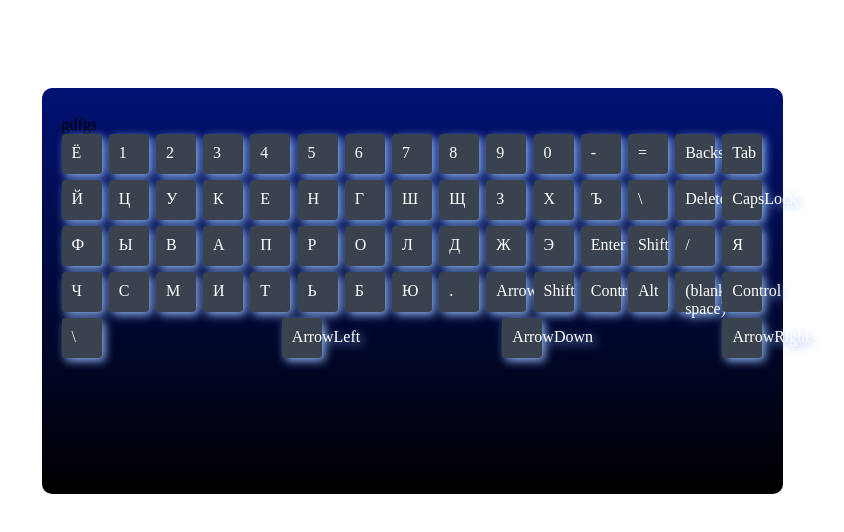
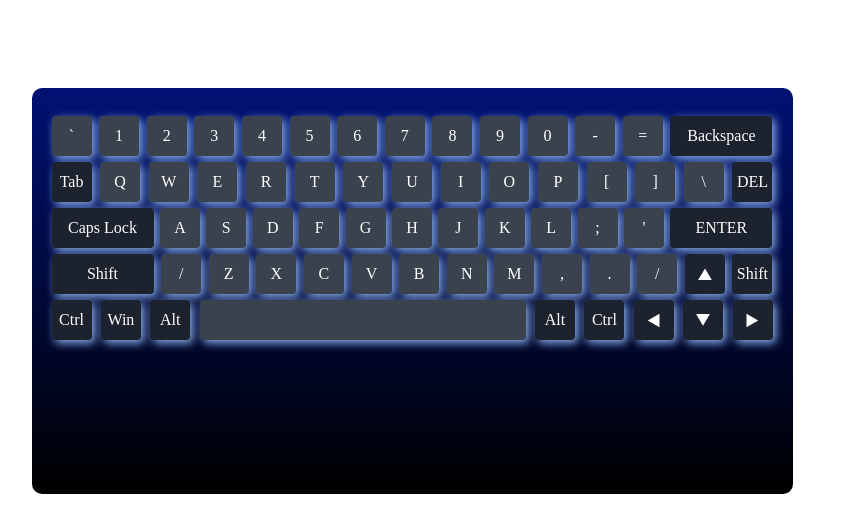
Before and after one commit to RomanKadevich/virtual-keyboard, a website: page index.html in a window 1280 px wide. Shown: the whole page, without its empty margins (228-1072 px from the left). Drawn offline with Linux system fonts and the light colour scheme.

Commit message:
create html layout of eng and rus keyboard using only js

```diff
--- a/_keyboard.scss
+++ b/_keyboard.scss
@@ -5,7 +5,7 @@
     position: relative;
     top:10vh;
     padding: 28px 20px;
-    max-width: 741px;
+    max-width: 761px;
     margin: 0 auto;
     height: 406px;
     background: linear-gradient(180deg, #001CBA -61.58%, #000000 100%);
@@ -20,6 +20,9 @@
 
     }
     &__key{
+        display: flex;
+        align-items: center;
+        justify-content: center;
         padding: 10px;
         width: 40px;
         height: 40px;
@@ -29,4 +32,16 @@
         font-size: 1em;
         color:#FFFFFF;
     }
+    &__key_size{
+        width: 102px;
+    }
+    &__key_bs-size{
+        width: 326px;
+    }
+    &__key_color{
+        background: #1C232E;
+    }
+    &__key_active{
+        color: #5B70E6;
+    }
 }
--- a/script.js
+++ b/script.js
@@ -1,11 +1,87 @@
-let pressedKeys = ['Ё', '1', '2', '3', '4', '5', '6', '7', '8', '9', '0', '-', '=', 'Backspace', 'Tab', 'Й', 'Ц', 'У', 'К', 'Е', 'Н', 'Г', 'Ш', 'Щ', 'З', 'Х', 'Ъ', '\\', 'Delete', 'CapsLock', 'Ф', 'Ы', 'В', 'А', 'П', 'Р', 'О', 'Л', 'Д', 'Ж', 'Э', 'Enter', 'Shift', '/', 'Я', 'Ч', 'С', 'М', 'И', 'Т', 'Ь', 'Б', 'Ю', '.', 'ArrowUp', 'Shift', 'Control', 'Alt', '(blank space)', 'Control', '\\', 'ArrowLeft', 'ArrowDown', 'ArrowRight'];
+// 14, 15, 29, 30, 42, 43, 55-59, 61-65 - color
+// 14, 30, 42, 43, 55 - size
+//функция создает верстку клавиатуры в блоке HTML, используя массив из ключей клавиш
+function creatKeyboard(arrOfKeys, htmlFieldElement) {
+    for (let i = 0; i < arrOfKeys.length; i++) {
+
+        if ((i === 14) || (i === 28) || ((i >= 54) && (i <= 58)) ||
+            ((i >= 60) && (i <= 64))) {
+            htmlFieldElement.innerHTML += "<div class = 'keyboard__key keyboard__key_color' id = 'key'>" + arrOfKeys[i] + "</div>"
+        } else if ((i === 13) || (i === 29) || (i === 41) || (i === 42) ||
+            (i === 54) || (i === 42) || ((i >= 54) && (i <= 58)) ||
+            ((i >= 60) && (i <= 64))) {
+            htmlFieldElement.innerHTML += "<div class = 'keyboard__key keyboard__key_color keyboard__key_size' id = 'key'>" + arrOfKeys[i] + "</div>"
+
+        } else if (i === 59) {
+            htmlFieldElement.innerHTML += "<div class = 'keyboard__key keyboard__key_bs-size' id = 'key'>" + arrOfKeys[i] + "</div>"
+
+        } else {
+            htmlFieldElement.innerHTML += "<div class = 'keyboard__key' id = 'key'>" + arrOfKeys[i] + "</div>"
+        }
+
+
+    }
+    let keys = document.querySelectorAll('#key');
+    for (key of keys) {
+        switch (key.textContent) {
+            case 'Delete':
+                key.textContent = 'DEL';
+                break
+            case 'Enter':
+                key.textContent = 'ENTER';
+                break
+            case 'CapsLock':
+                key.textContent = 'Caps Lock';
+                break
+            case 'Meta':
+                key.textContent = 'Win';
+                break
+            case '(blank space)':
+                key.textContent = '';
+                break
+            case 'Control':
+                key.textContent = 'Ctrl';
+                break
+            case 'ArrowUp':
+                key.innerHTML = `<svg width="14" height="12" viewBox="0 0 14 12" fill="none" xmlns="http://www.w3.org/2000/svg">
+                <path d="M0.116566 12L7.004 0.40909L13.8914 12H0.116566Z" fill="white"/>
+                </svg>`;
+                break
+            case 'ArrowLeft':
+                key.innerHTML = `<svg width="13" height="15" viewBox="0 0 13 15" fill="none" xmlns="http://www.w3.org/2000/svg">
+                <path d="M12.4992 14.3636L0.79106 7.54545L12.4992 0.727272V14.3636Z" fill="white"/>
+                </svg>`;
+                break
+            case 'ArrowDown':
+                key.innerHTML = `<svg width="14" height="12" viewBox="0 0 14 12" fill="none" xmlns="http://www.w3.org/2000/svg">
+                <path d="M0.116566 0.0909088H13.8861L6.99867 11.6818L0.116566 0.0909088Z" fill="white"/>
+                </svg>`;
+                break
+            case 'ArrowRight':
+                key.innerHTML = `<svg width="13" height="15" viewBox="0 0 13 15" fill="none" xmlns="http://www.w3.org/2000/svg">
+                <path d="M0.494185 14.3636V0.727272L12.2023 7.54545L0.494185 14.3636Z" fill="white"/>
+                </svg>`;
+                break
+
+        }
+    }
+}
+// создал массив event.key русскоязычной клавиатуры
+const pressedRusKeys = ['Ё', '1', '2', '3', '4', '5', '6', '7', '8', '9', '0', '-', '=',
+    'Backspace', 'Tab', 'Й', 'Ц', 'У', 'К', 'Е', 'Н', 'Г', 'Ш', 'Щ', 'З', 'Х', 'Ъ', '\\',
+    'Delete', 'CapsLock', 'Ф', 'Ы', 'В', 'А', 'П', 'Р', 'О', 'Л', 'Д', 'Ж', 'Э', 'Enter',
+    'Shift', '/', 'Я', 'Ч', 'С', 'М', 'И', 'Т', 'Ь', 'Б', 'Ю', '.', 'ArrowUp', 'Shift',
+    'Control', 'Meta', 'Alt', '(blank space)', 'Alt', 'Control', 'ArrowLeft', 'ArrowDown', 'ArrowRight'];
+const pressedEngKeys  = ['`', '1', '2', '3', '4', '5', '6', '7', '8', '9', '0', '-', '=',
+'Backspace', 'Tab', 'Q', 'W', 'E', 'R', 'T', 'Y', 'U', 'I', 'O', 'P', '[', ']', '\\',
+'Delete', 'CapsLock', 'A', 'S', 'D', 'F', 'G', 'H', 'J', 'K', 'L', ';', `'`, 'Enter',
+'Shift', '/', 'Z', 'X', 'C', 'V', 'B', 'N', 'M', ',', '.', '/', 'ArrowUp', 'Shift',
+'Control', 'Meta', 'Alt', '(blank space)', 'Alt', 'Control', 'ArrowLeft', 'ArrowDown', 'ArrowRight'];
 let keyboard = document.createElement('div');
-keyboard.className ='keyboard';
-keyboard.innerHTML= '<div id="textarea"></div>gdfgs<div id="keyfield"></div>';
+keyboard.className = 'keyboard';
+keyboard.innerHTML = '<div id="textarea"></div><div id="keyfield"></div>';
 document.body.append(keyboard);
 let textArea = document.getElementById('textarea');
 let keyField = document.getElementById('keyfield');
 keyField.className = 'keyboard__keyfield'
-for (let i=0; i < pressedKeys.length; i++){
-    keyField.innerHTML += "<div class = 'keyboard__key' id = 'key'>"+pressedKeys[i]+"</div>"
-}
+creatKeyboard(pressedEngKeys, keyField);
```
Also changed, not shown: style.css, 1 other file.
